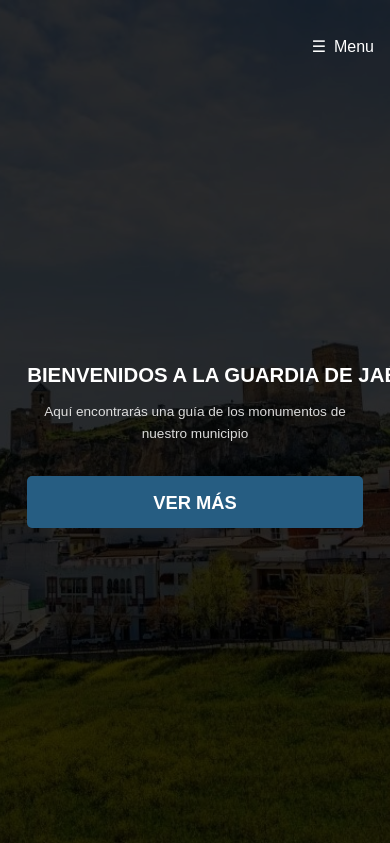
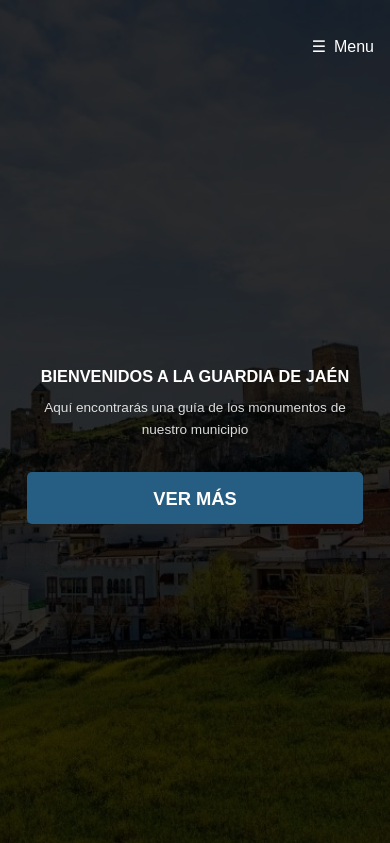
Before and after one commit to ruben2125/Proyecto-Monumento, a PHP site: page /index.html in a window 390 px wide. Shown: the top 843 px of the page. Run offline with PHP 8.4, Linux system fonts and the light colour scheme; some web fonts are replaced.

Commit message:
cambios h1

```diff
--- a/css/styles_index.css
+++ b/css/styles_index.css
@@ -238,9 +238,11 @@
 	  width: 100%;
 	}
 	#banner h1 {
-	  font-size: 1.5em;
+	  font-size: 1.2em;
 	  margin-bottom: 0.5em;
 	  padding-bottom: 0;
+	  text-align: center;
+
 	}
 	#banner p {
 	  font-size: 1.25em;
```
